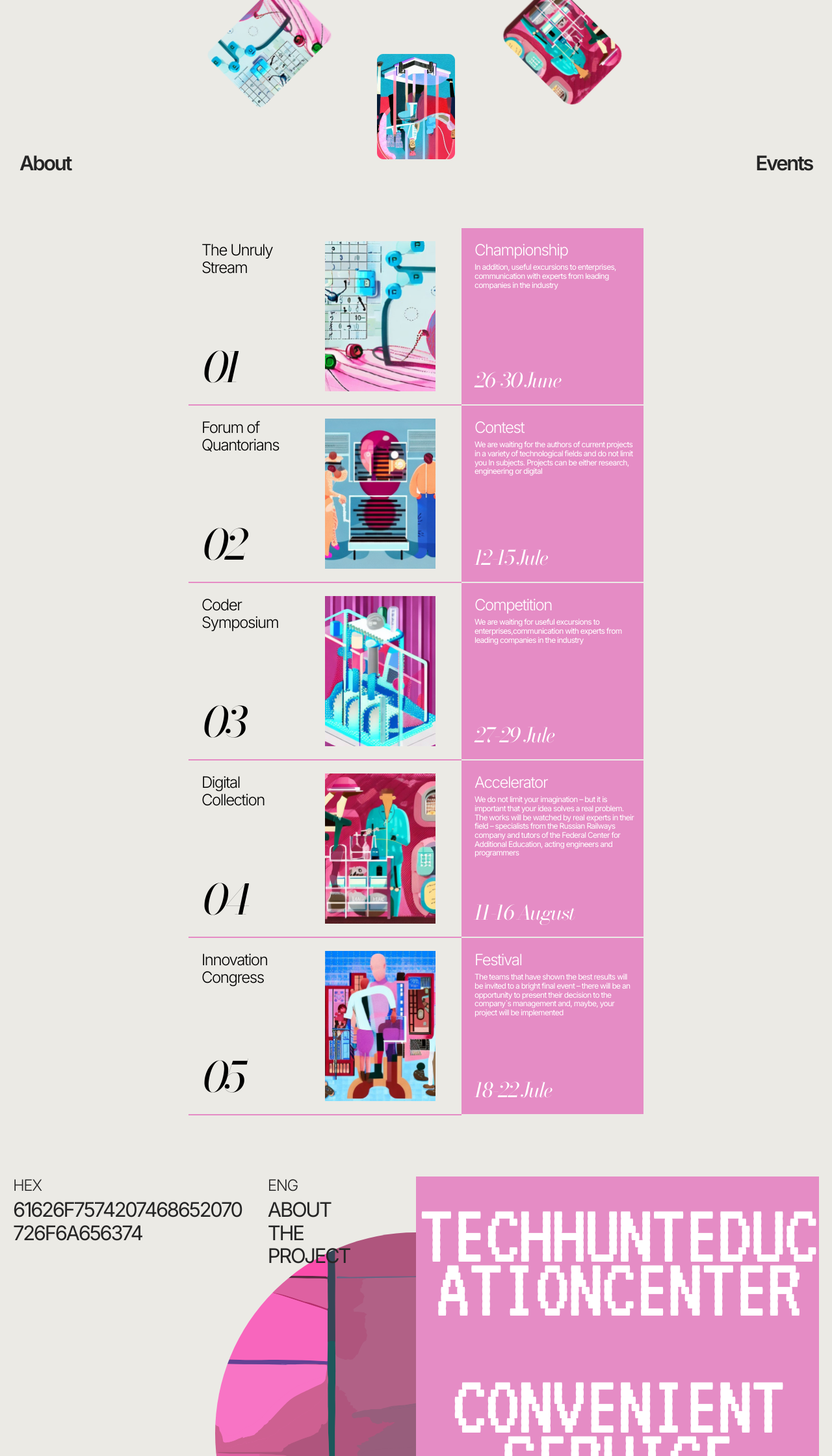
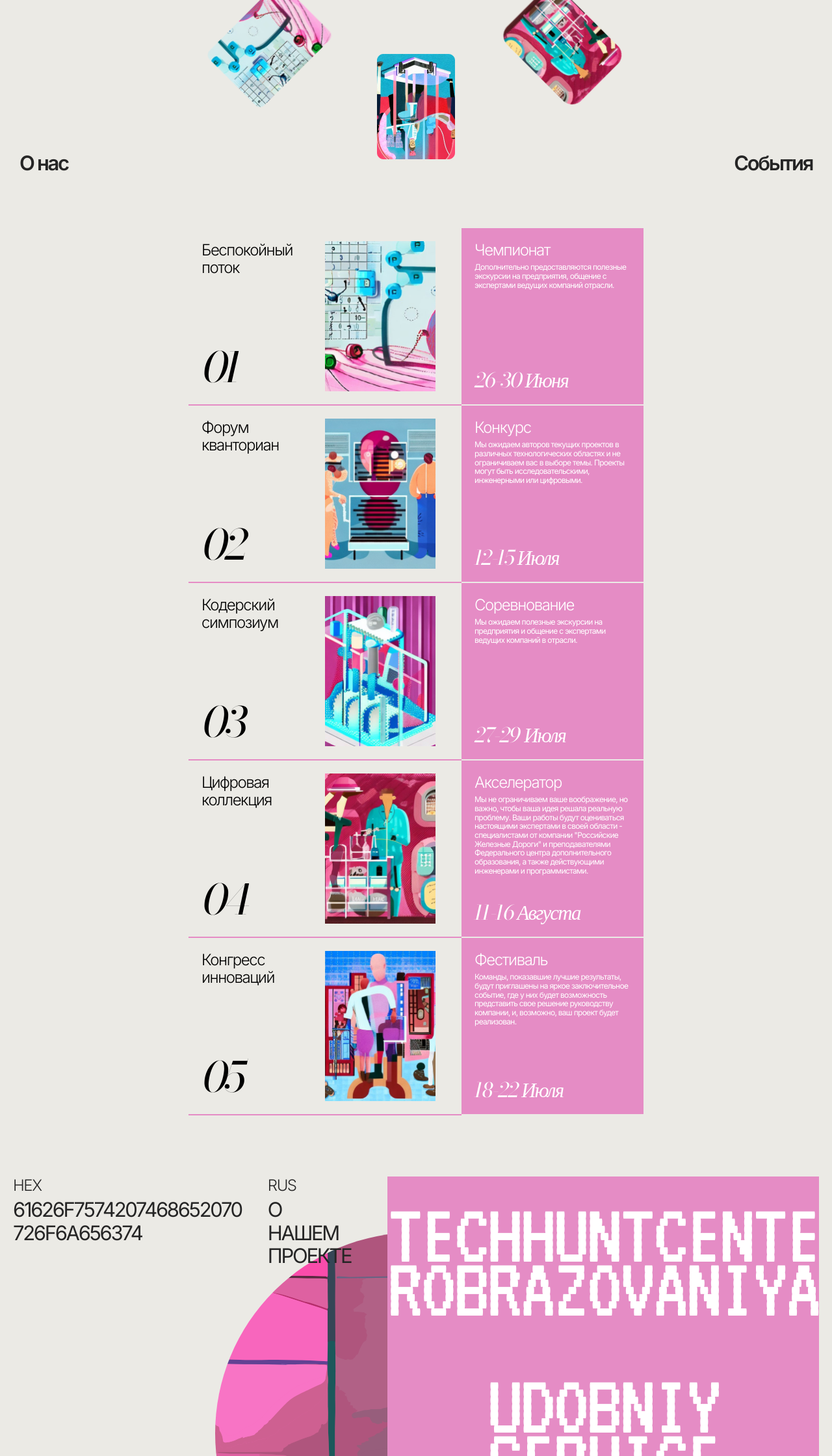
Before and after one commit to lench228/itevents, a plain HTML site: page index.html in a window 1280 px wide. Shown: the part 560-2800 px from the top of the page at 65% size. Drawn offline with nearby package versions, Linux system fonts and the light colour scheme.

Commit message:
Перевод

```diff
--- a/index.html
+++ b/index.html
@@ -12,8 +12,8 @@
         <section class="hero">
             <div class="container hero__container">
                 <div class="hero__links">
-                    <a href="registration.html" class="hero__link">Login</a>
-                    <a href="#about" class="hero__link">About</a>
+                    <a href="registration.html" class="hero__link">Войти</a>
+                    <a href="#about" class="hero__link">О нас</a>
                 </div>
                 <div class="hero__content">
                     <div class="hero__header">
@@ -21,7 +21,7 @@
                             TechHunt
                         </h1>
                         <a href="#ivents" class="hero__button button" >
-                            Join now
+                            Запустить ивент
                         </a>
                     </div>
 
@@ -44,8 +44,8 @@
                     </div>
                 </div>
                 <div class="hero__links hero__links-right">
-                    <a href="registration.html" class="hero__link">Sign up</a>
-                    <a href="#ivents" class="hero__link" >Events</a>
+                    <a href="registration.html" class="hero__link">Регистрация</a>
+                    <a href="#ivents" class="hero__link" >События</a>
                 </div>
             </div>
         </section>
@@ -72,11 +72,11 @@
                             </span>
                         </div>
                         <div class="about-us__column">
-                            <span class = "about-us__pretitle"> ENG </span>
+                            <span class = "about-us__pretitle"> RUS </span>
                             <p class="about-us__text">
-                                about <br>
-                                the <br>
-                                project
+                                О <br>
+                                Нашем <br>
+                                Проекте
                             </p>
                             <span class="about-us__date">
                                 23
@@ -85,10 +85,10 @@
                     </div>
                     <div class="about-us__credits">
                         <h2 class="about-us__title">
-                            TechHunteduc<br>ationcenter
+                            TechHuntcente<br>robrazovaniya
                         </h2>
                         <h2 class="about-us__title">
-                            convenient service
+                            Udobniy service
                         </h2>
                         <h2 class="about-us__title">
                             contact
@@ -173,8 +173,8 @@
     </aside>
 </template>
 
-<template class = "card" id = "card">
-    <section class = card>
+<template id = "card__template">
+    <a class = card>
         <div class="card__main">
             <div class="card__left">
                 <h2 class="card__title">
@@ -187,16 +187,16 @@
 
             <img src="" alt="#" class="card__image">
         </div>
-        <!-- ССЫЛКА НЕ РАБОТАЕТ -->
-        <a class="card__aside">
+
+        <div class="card__aside">
             <span class="card__type">
 
             </span>
             <p class="card__description">
             </p>
             <span class = "card__date"></span>
-        </a>
-    </section>
+        </div>
+    </a>
 </template>
 
 
--- /dev/null
+++ b/js/card-page.js
@@ -0,0 +1,16 @@
+
+const cardsDom = document.querySelectorAll('.cards');
+
+const onPageOpen = () => {
+    console.log('BEKPSAKDKF');
+}
+
+const openPage = (cards) => {
+    console.log(cardsDom);
+    cardsDom.forEach((card) => {
+        card.addEventListener("click", onPageOpen);
+        console.log(card);
+    });
+}
+
+export {openPage};
--- a/js/cards.js
+++ b/js/cards.js
@@ -1,6 +1,6 @@
 
 const cardFragments = document.createDocumentFragment();
-const cardTemplate = document.querySelector('#card').content.querySelector('section');
+const cardTemplate = document.querySelector('#card__template').content.querySelector('a');
 
 const createCard  = (card) => {
     let currentCard = cardTemplate.cloneNode(1);
@@ -10,6 +10,7 @@ const createCard  = (card) => {
     currentCard.querySelector('.card__type').textContent= card.type;
     currentCard.querySelector('.card__description').textContent = card.description;
     currentCard.querySelector('.card__date').textContent = card.date;
+
     cardFragments.append(currentCard);
 }
 
--- a/js/data.js
+++ b/js/data.js
@@ -1,33 +1,33 @@
 const DESCRIPTIONS = [
-    'In addition, useful excursions to enterprises, communication with experts from leading companies in the industry',
-    'We are waiting for the authors of current projects in a variety of technological fields and do not limit you In subjects. Projects can be either research, engineering or digital',
-    'We are waiting for useful excursions to enterprises,communication with experts from leading companies in the industry',
-    'We do not limit your imagination – but it is important that your idea solves a real problem. The works will be watched by real experts in their field – specialists from the Russian Railways company and tutors of the Federal Center for Additional Education, acting engineers and programmers',
-    'The teams that have shown the best results will be invited to a bright final event – there will be an opportunity to present their decision to the company`s management and, maybe, your project will be implemented',
+    'Дополнительно предоставляются полезные экскурсии на предприятия, общение с экспертами ведущих компаний отрасли.',
+    'Мы ожидаем авторов текущих проектов в различных технологических областях и не ограничиваем вас в выборе темы. Проекты могут быть исследовательскими, инженерными или цифровыми.',
+    'Мы ожидаем полезные экскурсии на предприятия и общение с экспертами ведущих компаний в отрасли.',
+    'Мы не ограничиваем ваше воображение, но важно, чтобы ваша идея решала реальную проблему. Ваши работы будут оцениваться настоящими экспертами в своей области - специалистами от компании "Российские Железные Дороги" и преподавателями Федерального центра дополнительного образования, а также действующими инженерами и программистами.',
+    'Команды, показавшие лучшие результаты, будут приглашены на яркое заключительное событие, где у них будет возможность представить свое решение руководству компании, и, возможно, ваш проект будет реализован.'
   ];
 
   const TITLES = [
-    'The Unruly Stream',
-    'Forum of Quantorians',
-    'Coder Symposium',
-    'Digital Collection',
-    'Innovation Congress',
+    'Беспокойный поток',
+    'Форум кванториан',
+    'Кодерский симпозиум',
+    'Цифровая коллекция',
+    'Конгресс инноваций',
   ];
 
   const TYPES = [
-    'Championship',
-    'Contest',
-    'Competition',
-    'Accelerator',
-    'Festival',
+    'Чемпионат',
+    'Конкурс',
+    'Соревнование',
+    'Акселератор',
+    'Фестиваль',
   ];
 
   const DATES = [
-    '26-30 June',
-    '12-15 Jule',
-    '27-29 Jule',
-    '11-16 August',
-    '18-22 Jule',
+    '26-30 Июня',
+    '12-15 Июля',
+    '27-29 Июля',
+    '11-16 Августа',
+    '18-22 Июля',
   ];
   const CARDS_COUNT = 5;
 
--- a/js/main.js
+++ b/js/main.js
@@ -2,9 +2,12 @@ import './hero_rotate.js';
 import{createCard} from './data.js';
 import {renderCards} from './cards.js';
 import './filters.js';
-
+import { openPage } from './card-page.js';
 let cards = [];
 for(let i= 0; i < 5; i++){
     cards[i] = createCard(i);
 }
+
+
 renderCards(cards);
+openPage(cards);
--- a/scss/_buttons.scss
+++ b/scss/_buttons.scss
@@ -1,5 +1,5 @@
 .button {
-    max-width: 173px;
+    max-width: 277px;
     border-radius: 16px;
     color: $cards_popups;
     border: 3px solid $cards_popups;
--- a/scss/_cards.scss
+++ b/scss/_cards.scss
@@ -25,8 +25,10 @@
         padding-right: 40px;
         display: flex;
         justify-content: space-between;
-        gap: 58px;
+        gap: 5px;
         border-bottom: 2px solid $cards_popups;
+        max-width: 420px;
+
     }
     &__left{
         width: 100%;
@@ -91,4 +93,9 @@
         line-height: 114.972%; /* 35.657px */
         letter-spacing: -1.861px;
     }
+
+    &:hover{
+        background-color: $cards_popups;
+        margin: 2px;
     }
+}
--- a/scss/_entrence.scss
+++ b/scss/_entrence.scss
@@ -53,6 +53,9 @@
         font-size: 64px;
         line-height: 114.972%; /* 73.582px */
         letter-spacing: -4.8px;
+        &:hover{
+            opacity: .8;
+        }
     }
     &__user-type {
         display: flex;
@@ -130,9 +133,11 @@
         letter-spacing: -2.325px;
         &::placeholder{
             color: #FFF;
+            opacity: .4;
         }
         &:focus{
             outline: none;
+
         }
     }
 
```
Also changed, not shown: registration.html (+6 -6 lines), css/styles.css, 1 other file.
